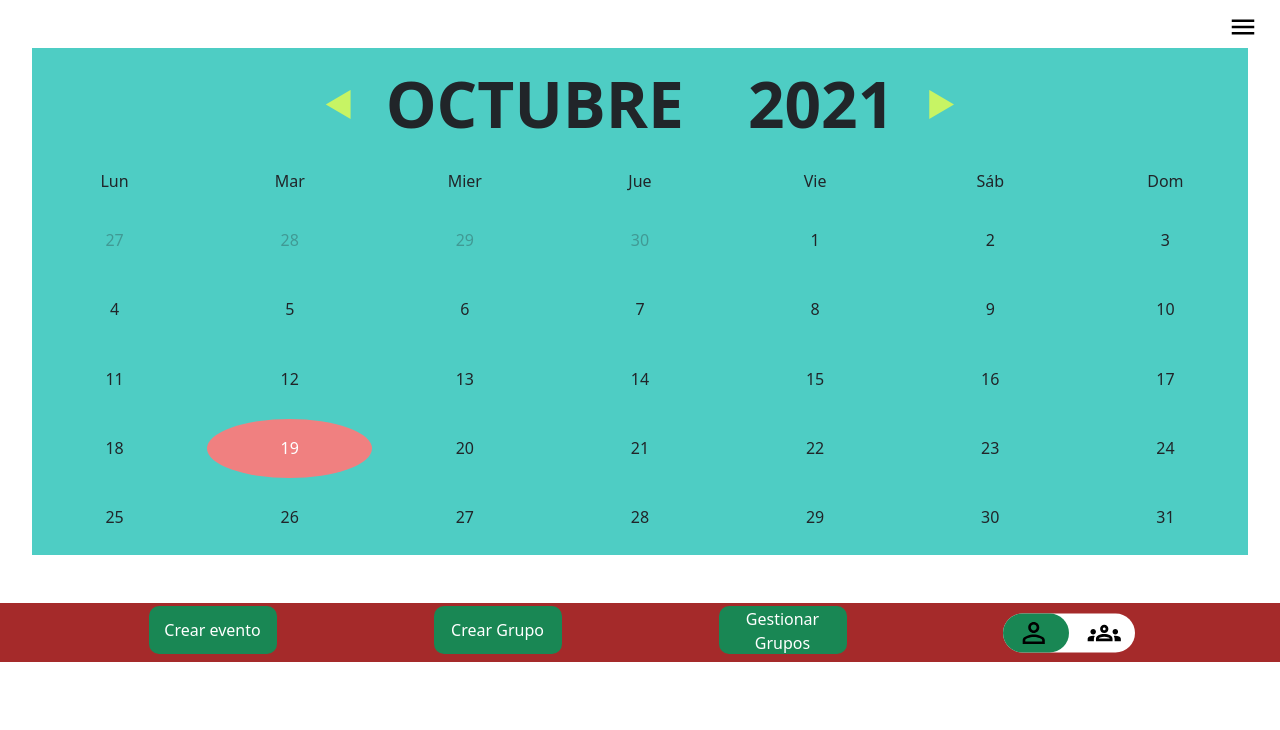
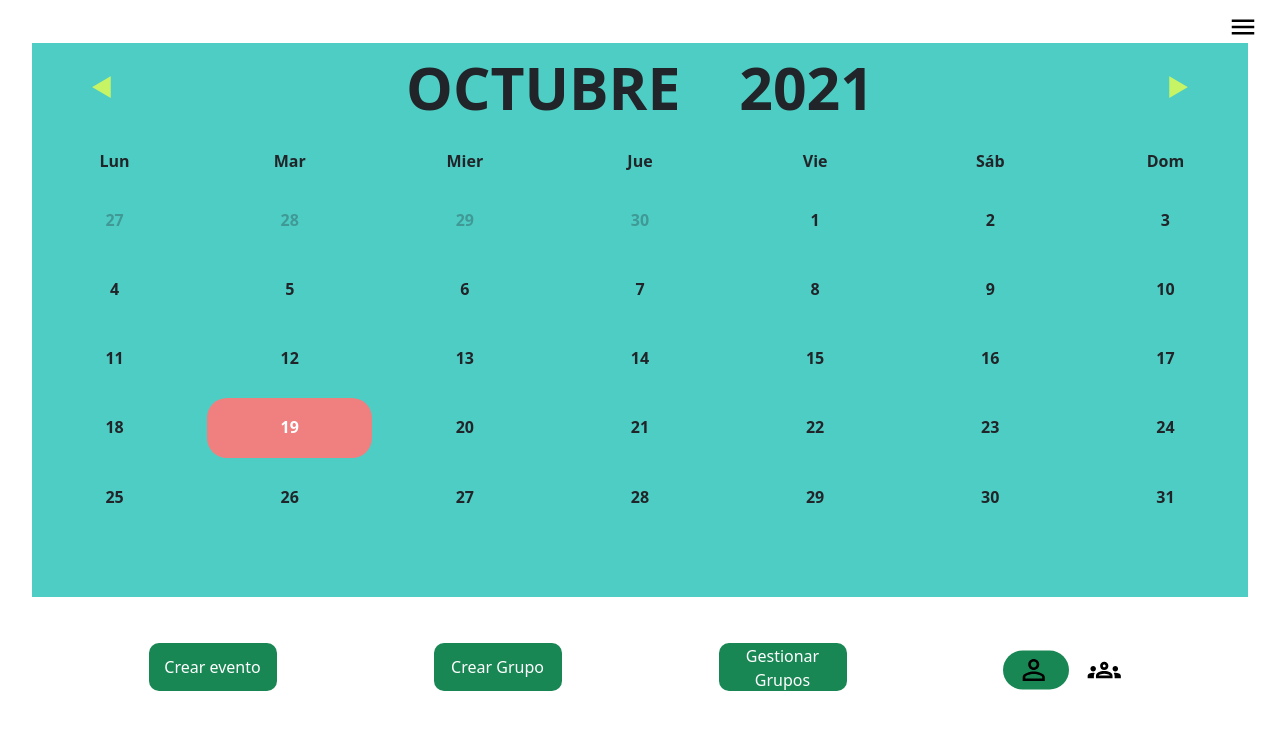
Before and after one commit to alemiranda1105/Calendario-DAW1, a plain HTML site: page pages/HomePage/homePage.html in a window 1280 px wide. Drawn offline with nearby package versions, Linux system fonts and the light colour scheme; a web font is replaced by a local one.

Commit message:
cambiando diseño profilePage

```diff
--- a/pages/HomePage/homePage.css
+++ b/pages/HomePage/homePage.css
@@ -2,6 +2,7 @@
 
 html,body {
     margin:0px;
+    height: 100%;
 }
 
 .mainContainer {
@@ -21,15 +22,13 @@ html,body {
 /** ------------------- CALENDARIO -------------------*/
 #divCalendario {
     width: 100%;
-    min-height: 60%;
+    min-height: 80%;
     padding: 2em;
 }
 .calendar {
     background: #4ECDC4;
     min-width: 100%;
-    height: 100%;
-    margin: 1em auto;
-    padding: .5em 0;
+    margin: 0.7em auto;
 }
 
 .calendar__info {
@@ -38,22 +37,26 @@ html,body {
     justify-content: center;
     align-items: center;
     padding: 0 2em;
-    font-size: 2.5vw;
+    font-size: 2.3vw;
     text-transform: uppercase;
 }
 
 .calendar__prev, .calendar__next {
     color: #C7F464;
     cursor: pointer;
-    font-size: 1em;
+    font-size: 1.5rem;
 }
 
 .calendar__prev {
-    margin-right: 0px;
+    width: 100%;
+    margin-left: auto;
 }
 
 .calendar__next {
-    margin-left: 0px;
+    width: 100%;
+    display: flex;
+    justify-content: end;
+    margin-right: auto;
 }
 
 .calendar__week, .calendar__dates {
@@ -70,13 +73,12 @@ html,body {
     padding: 0em .5em;
     font-size: 2em;
     font-weight: bold;
-    display: flex;
-    justify-content: center;
-    align-items: center;
+
 }
 
 .calendar__item {
     text-align: center;
+    font-weight: bold;
     line-height: 3.7em;
 }
 
@@ -84,7 +86,7 @@ html,body {
     background: lightcoral;
     color: white;
     width: 100%;
-    border-radius: 50%;
+    border-radius: 20px;
     margin: auto;
 }
 
@@ -217,7 +219,6 @@ html,body {
 }
 
 #btnLogout:active {
-
     transition: all ease-out 10ms;
     box-shadow: 0 1px rgb(224, 23, 56);
     transform: translateY(4px);
@@ -232,8 +233,6 @@ html,body {
 }
 
 #divBtnFooter{
-    min-height: 100%;
-    background-color: brown;
 }
 
 .customBtn {
```
Also changed, not shown: pages/profilePage/profilePage.css (+16 -2 lines), pages/profilePage/profilePage.html (+4 -2 lines), img/goBack.svg (added).
